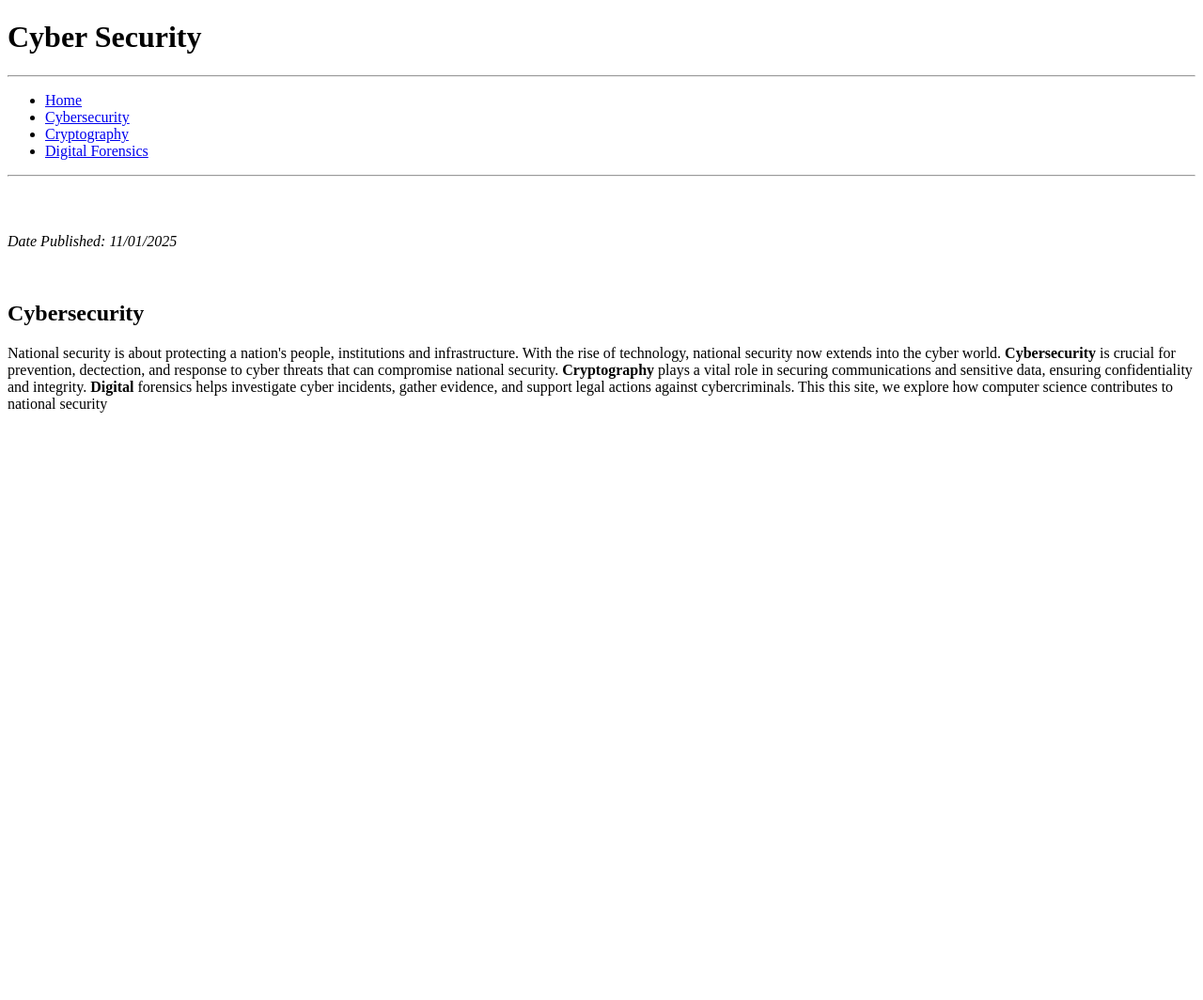
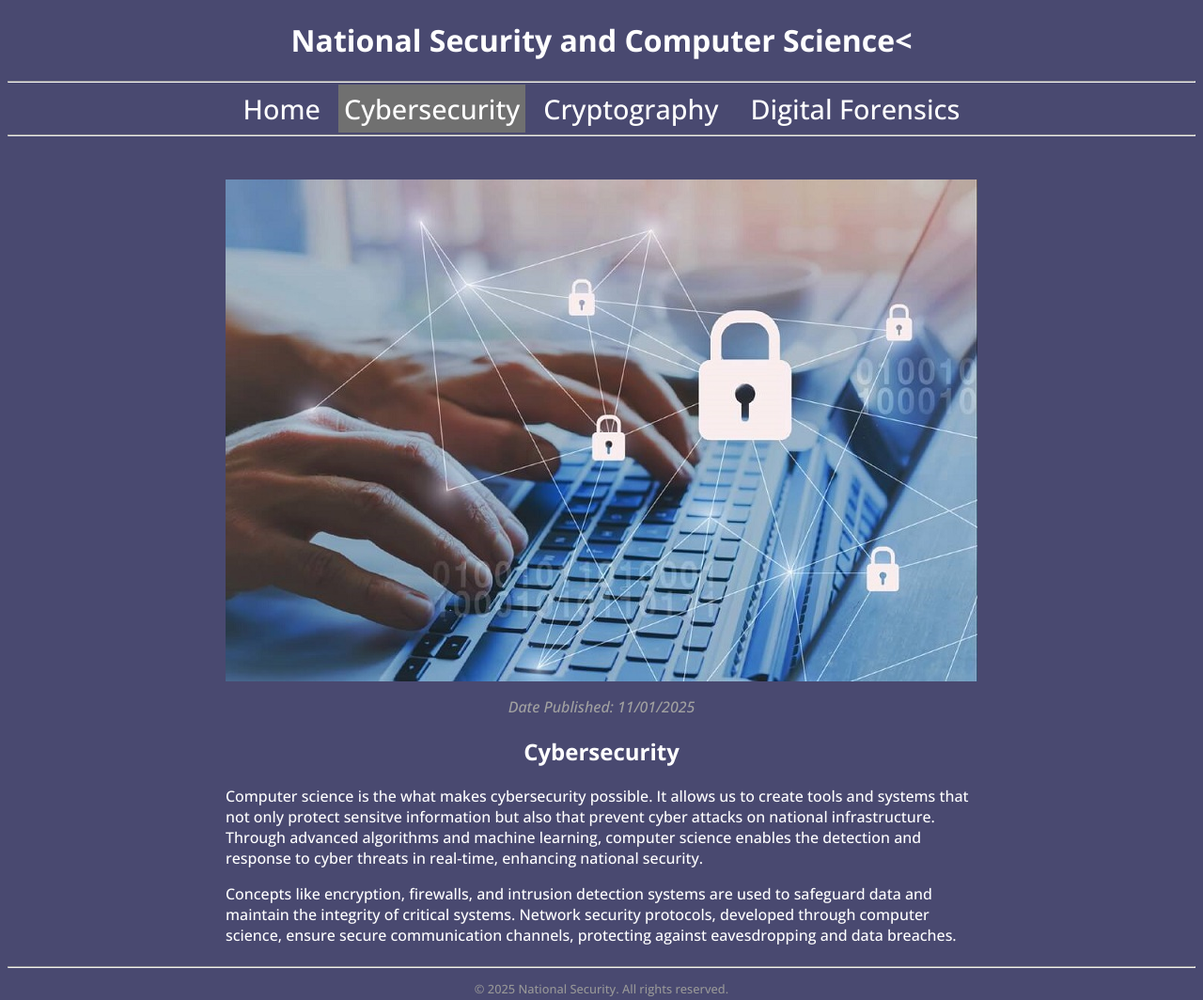
Before and after one commit to vladdy805/hw1-cst336, a plain HTML site: page cybersec.html in a window 1280 px wide. Shown: the whole page at 94% size. Before the commit the page ends 800 px from the top, so only its background shows below. Drawn offline with nearby package versions, Linux system fonts and the light colour scheme; files that its build step writes are made by us from their sources.

Commit message:
updated image and text formating

```diff
--- a/css/styles.css
+++ b/css/styles.css
@@ -0,0 +1,61 @@
+body {
+    background-color: black;
+    color: rgb(255, 255, 255);
+}
+
+header,
+main,
+footer,
+nav {
+    text-align: center;
+}
+
+nav a {
+    /* style for navigation links */
+    padding: 15px;
+    padding-bottom: 4px;
+    font-size: 1.8em;
+    text-decoration: none;
+    color: white;
+}
+
+nav a.active {
+    /* style for navigation links on click */
+    background-color: rgb(112, 112, 112);
+    padding: 6px;
+}
+
+main {
+    display: flex;
+    justify-content: center;
+}
+
+footer {
+    font-size: 0.8em;
+    color: rgb(151, 151, 151);
+}
+
+body {
+    font-family: "Open Sans", sans-serif;
+    font-optical-sizing: auto;
+    font-weight: 500;
+    font-style: normal;
+    font-variation-settings:
+        "wdth" 100;
+}
+
+#introduction {
+    text-align: left;
+    color: white;
+    max-width: 800px;
+}
+
+.header-image {
+    display: block;
+    margin-left: auto;
+    margin-right: auto;
+}
+.published {
+    font-style: italic;
+    color: rgb(161, 161, 161);
+}
--- a/cybersec.html
+++ b/cybersec.html
@@ -1,45 +1,53 @@
 <!DOCTYPE html>
 <html lang="en">
 
-</html>
-
 <head>
     <meta charset="UTF-8">
-    <meta name="viewport" content="width=device-width, initial-scale=1.0">
     <title>National Security</title>
-    <link rel="stylesheet" href="styles.css">
+    <link rel="preconnect" href="https://fonts.googleapis.com">
+    <link rel="preconnect" href="https://fonts.gstatic.com" crossorigin>
+    <link href="https://fonts.googleapis.com/css2?family=Open+Sans:ital,wght@0,300..800;1,300..800&display=swap"
+        rel="stylesheet">
+    <link rel="stylesheet" href="css/styles.css">
 </head>
 
-<body>
+<body style="background-color: rgb(73, 73, 112);">
     <header>
-        <h1>Cyber Security</h1>
+        <h1>National Security and Computer Science<</h1>
     </header>
     <hr>
     <nav>
-        <ul>
-            <li><a href="index.html">Home</a></li>
-            <li><a href="cybersec.html" class="active">Cybersecurity</a></li>
-            <li><a href="cryptography.html">Cryptography</a></li>
-            <li><a href="digital_forensics.html">Digital Forensics</a></li>
-        </ul>
+        <a href="index.html">Home</a>
+        <a href="cybersec.html" class="active">Cybersecurity</a>
+        <a href="cryptography.html">Cryptography</a>
+        <a href="digital_forensics.html">Digital Forensics</a>
     </nav>
     <hr><br>
+    <figure><img src="img/cyberSec.jpeg" alt="typing on laptop" class="header-image"></figure>
     <main>
-        <br>
         <div>
-            <p><em>Date Published: 11/01/2025</em></p>
+            <em class="published">Date Published: 11/01/2025</em>
             <br>
             <h2>Cybersecurity</h2>
             <section id="introduction">
-                <p>National security is about protecting a nation's people, institutions and infrastructure.
-                    With the rise of technology, national security now extends into the cyber world.
-                    <strong>Cybersecurity</strong>
-                    is crucial for prevention, dectection, and response to cyber threats that can compromise national
-                    security.
-                    <strong>Cryptography</strong> plays a vital role in securing communications and sensitive data,
-                    ensuring confidentiality and integrity.
-                    <strong>Digital</strong> forensics helps investigate cyber incidents, gather evidence, and support
-                    legal actions against cybercriminals. This this site, we explore how computer science contributes to national security
+                <p>Computer science is the what makes cybersecurity possible. It allows us to create tools and systems
+                    that not only protect sensitve information but also that prevent cyber attacks on national
+                    infrastructure.
+                    Through advanced algorithms and machine learning, computer science enables the detection and
+                    response
+                    to cyber threats in real-time, enhancing national security.</p>
+                <p>Concepts like encryption, firewalls, and intrusion detection systems are used to safeguard data
+                    and maintain the integrity of critical systems. Network security protocols, developed through
+                    computer science, ensure secure communication channels, protecting against eavesdropping and data
+                    breaches.
                 </p>
             </section>
         </div>
+    </main>
+    <footer>
+        <hr>
+        <p>&copy; 2025 National Security. All rights reserved.</p>
+    </footer>
+</body>
+
+</html>
```
Also changed, not shown: cryptography.html (+29 -23 lines), digital_forensics.html (+27 -23 lines), index.html (+21 -21 lines), img/cryptography.jpg (added), img/cyberSec.jpeg (added), img/dforensics.jpg (added), img/home.jpg.
